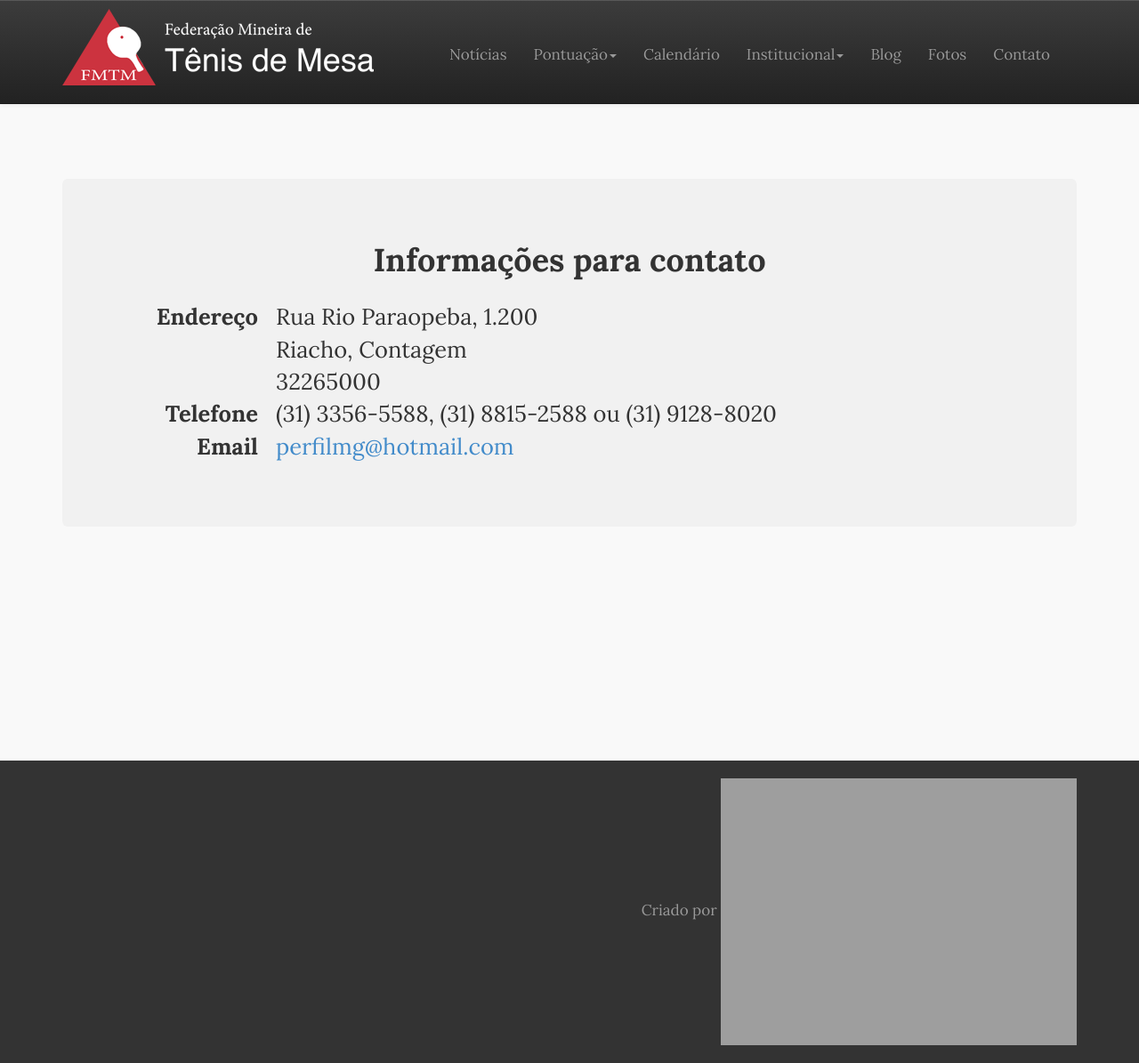
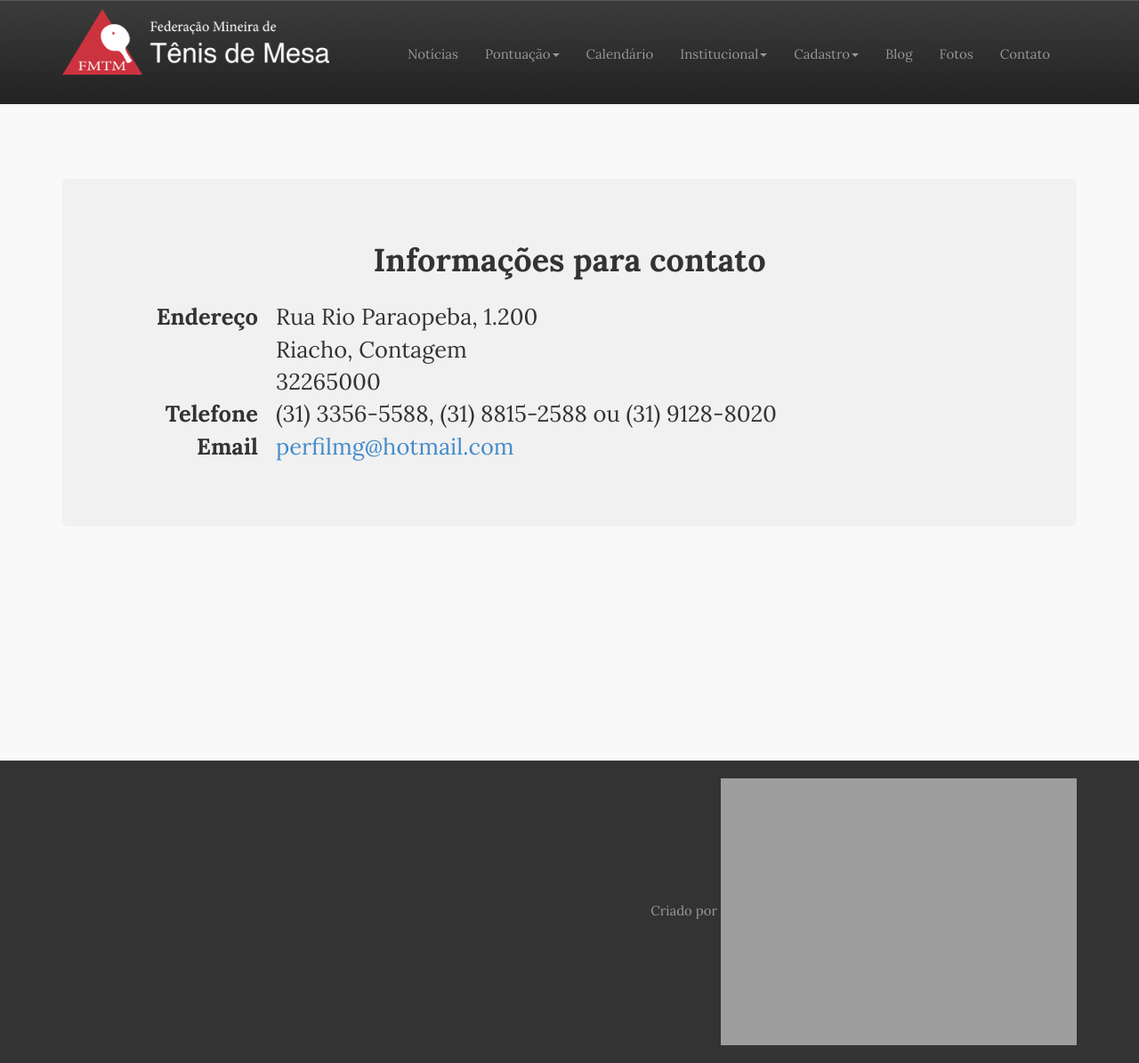
Before and after one commit to thiagokimo/fmtm, a Jekyll site: the page built from contato.html, in a window 1280 px wide. Shown: the whole page at 89% size. Built offline with Jekyll 4.4.1, drawn with Linux system fonts in a browser that asks for light colours; Markdown is read by kramdown in place of the engine named in the settings.

Commit message:
Adding another option in the menu. Reducing the site's font-size and the main logo

```diff
--- a/_includes/default/navbar.html
+++ b/_includes/default/navbar.html
@@ -37,6 +37,12 @@
             <li><a href="{{site.baseurl}}/arquivo/regulamentogeraldearbitragem.pdf" target="_blank">Regulamento de Arbitragem</a></li>
           </ul>
         </li>
+        <li class="dropdown">
+          <a href="#" class="dropdown-toggle" data-toggle="dropdown">Cadastro<b class="caret"></b></a>
+          <ul class="dropdown-menu">
+            <li><a href="{{site.baseurl}}/arquivo/notasoficiaisfmtm.pdf" target="_blank">Atletas</a></li>
+          </ul>
+        </li>
         <li><a href="http://fmtm-mg.blogspot.com.br/">Blog</a></li>
         <li><a href="{{site.baseurl}}/fotos">Fotos</a></li>
         <li><a href="{{site.baseurl}}/contato">Contato</a></li>
--- a/css/main.css
+++ b/css/main.css
@@ -1,7 +1,7 @@
-/*body { padding-top: 200px; }*/
+body { font-size: 15px; }
 
 #nav-logo {
-  width: 350px;
+  width: 300px;
   margin: 10px 0px 10px 0px;
 }
 
```
Also changed, not shown: 1 other file.
